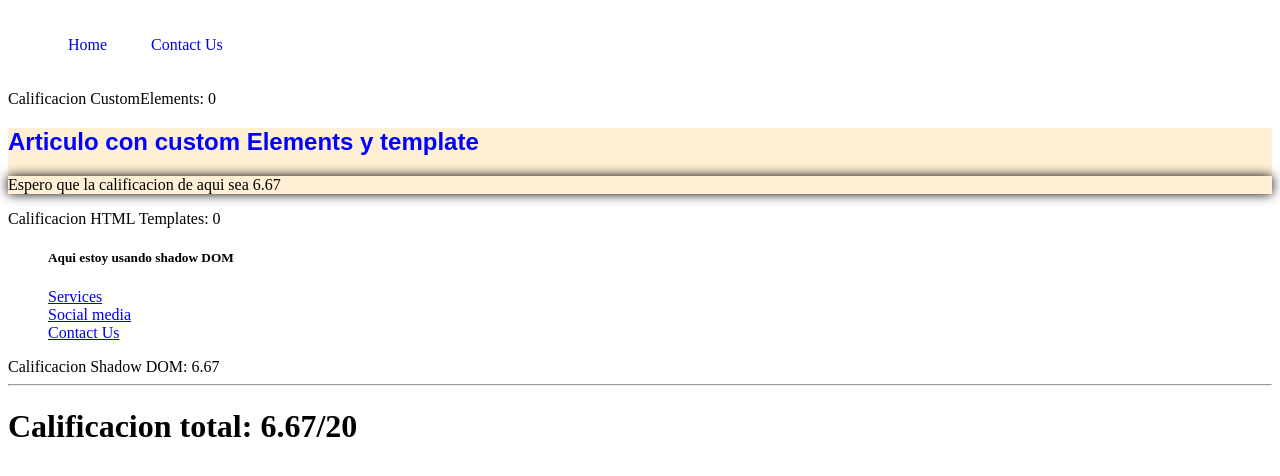
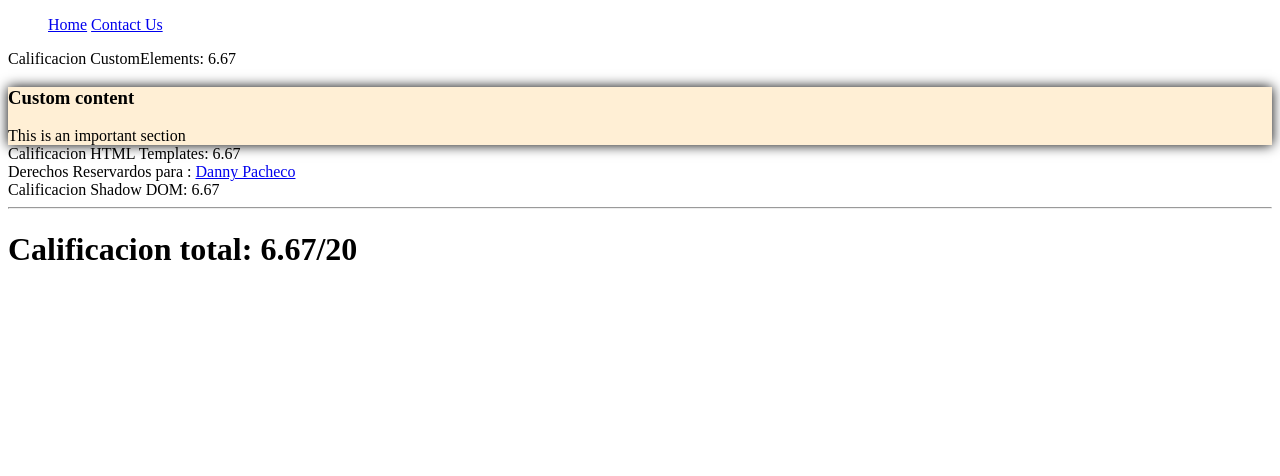
Before and after one commit to dapacheco1/WebComponents, a plain HTML site: page web_components_Practico1/index.html in a window 1280 px wide. Drawn offline with Linux system fonts and the light colour scheme.

```diff
--- a/web_components_Practico1/custom-content.js
+++ b/web_components_Practico1/custom-content.js
@@ -8,41 +8,27 @@
         this.render();
     }
 
-    //HTML
     getTemplate(){
         const template = document.createElement("template");
         template.innerHTML = `
-            ${this.getStyles()}
+            ${this.getStyle()}
             <main>
-                <h2>Articulo con custom Elements y template</h2>
-                <article>
-                    <p>
-                        Espero que la calificacion de aqui sea 6.67
-                    </p>
-                </article>
+                <h3>Custom content</h3>
+                <section>
+                    This is an important section
+                </section>
             </main>
         `;
-
         return template;
     }
 
-    //CSS
-    getStyles(){
+    getStyle(){
         return `
             <style>
                 main{
                     background-color:papayawhip;
+                    box-shadow:0 0 12px black;
                 }
-
-                h2{
-                    color:blue;
-                    font-family: sans-serif;
-                }
-
-                article{
-                    box-shadow: 0 0 12px black;
-                }
-
 
             </style>
         `;
@@ -51,7 +37,6 @@
     render(){
         this.appendChild(this.getTemplate().content.cloneNode(true));
     }
-
 }
 
 customElements.define("custom-content",customContent);
--- a/web_components_Practico1/custom-footer.js
+++ b/web_components_Practico1/custom-footer.js
@@ -9,43 +9,26 @@
         this.render();
     }
 
-    //HTML
     getTemplate(){
         const template = document.createElement("template");
-
         template.innerHTML = `
-            ${this.getStyles()}
             <footer>
-                <ul>
-                    <li>
-                        <h5>Aqui estoy usando shadow DOM</h5>
-                    </li>
-                    <li>
-                        <a href="#">Services</a>
-                    </li>
-                    <li>
-                        <a href="#">Social media</a>
-                    </li>
-                    <li>
-                        <a href="#">Contact Us</a>
-                    </li>
-                </ul>
+                Derechos Reservardos para : <a href="#">Danny Pacheco</a>
             </footer>
         `;
         return template;
     }
 
-    //CSS
+
     getStyles(){
         return `
             <style>
-                ul{
-                    list-style:none;
+                a{
+                    text-decoration:none;
                 }
             </style>
         `;
     }
-
 
     render(){
         this.shadowRoot.appendChild(this.getTemplate().content.cloneNode(true));
--- a/web_components_Practico1/custom-navbar.js
+++ b/web_components_Practico1/custom-navbar.js
@@ -1,4 +1,6 @@
+
 class customNavbar extends HTMLElement{
+
     constructor(){
         super();
     }
@@ -7,44 +9,26 @@
         this.render();
     }
 
-    //HTML
     getTemplate(){
-        const navbar = document.createElement("nav");
-        navbar.innerHTML = `
-        ${this.getStyles()}
-
+        const template = document.createElement("nav");
+        template.innerHTML = `
+            ${this.getStyle()}
             <ul>
-                <li>
-                    <a href="#">Home</a>
-                </li>
-                <li>
-                    <a href="#">Contact Us</a>
-                </li>
-            <ul>
-
+                <li><a href="#">Home</a></li>
+                <li><a href="#">Contact Us</a></li>
+            </ul>
         `;
-        return navbar;
+        return template;
     }
 
-    //CSS
-    getStyles(){
+    getStyle(){
         return `
             <style>
                 ul{
                     list-style:none;
                 }
-
                 li{
                     display:inline-block;
-                    padding: 20px;
-                }
-
-                a:hover{
-                    background-color:red;
-                }
-
-                a{
-                    text-decoration:none;
                 }
             </style>
         `;
@@ -55,4 +39,4 @@
     }
 }
 
-customElements.define('custom-navbar',customNavbar);
+customElements.define("custom-navbar",customNavbar);
--- a/web_components_Practico1/index.html
+++ b/web_components_Practico1/index.html
@@ -9,10 +9,10 @@
 <body>
     <header>
         <custom-navbar></custom-navbar>
-        Calificacion CustomElements: 0
+        Calificacion CustomElements: 6.67
     </header>
     <custom-content></custom-content>
-    Calificacion HTML Templates: 0
+    Calificacion HTML Templates: 6.67
     <custom-footer></custom-footer>
     Calificacion Shadow DOM: 6.67
     <hr>
```
Also changed, not shown: 1 other file.
